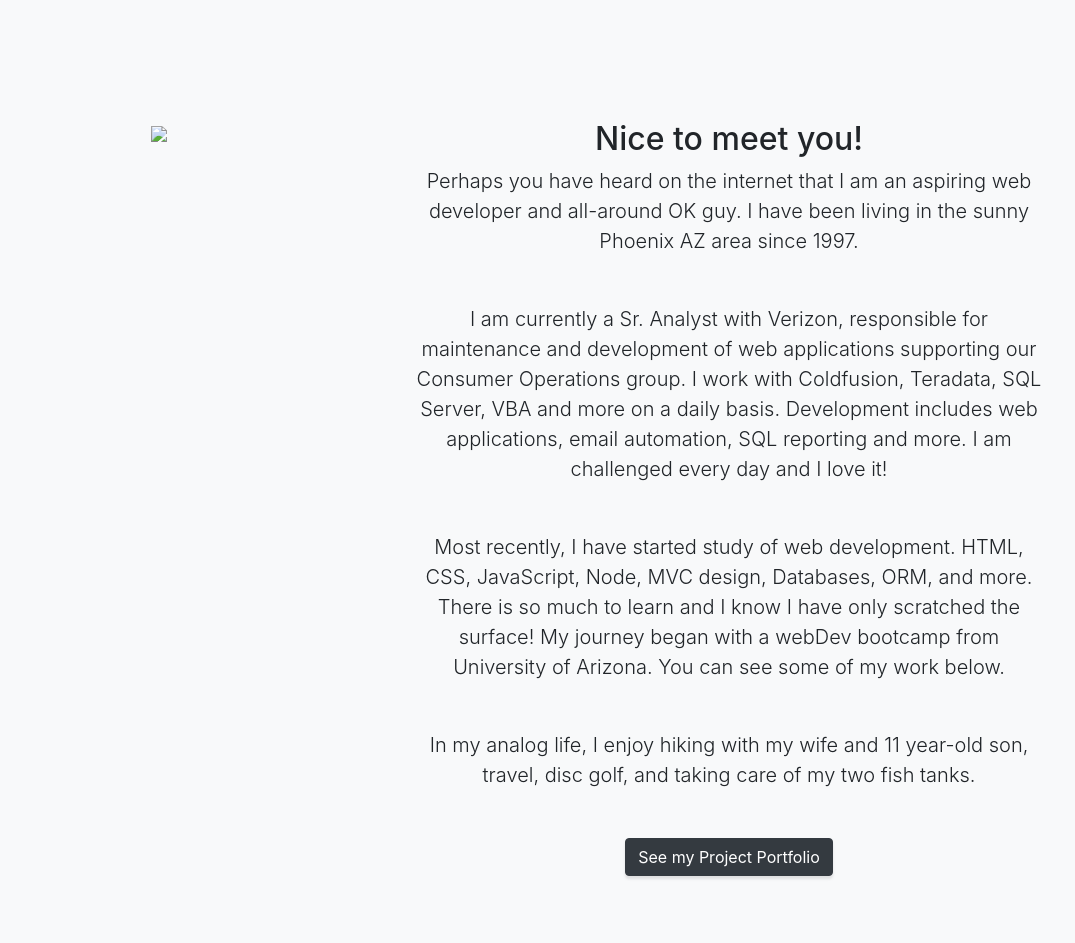
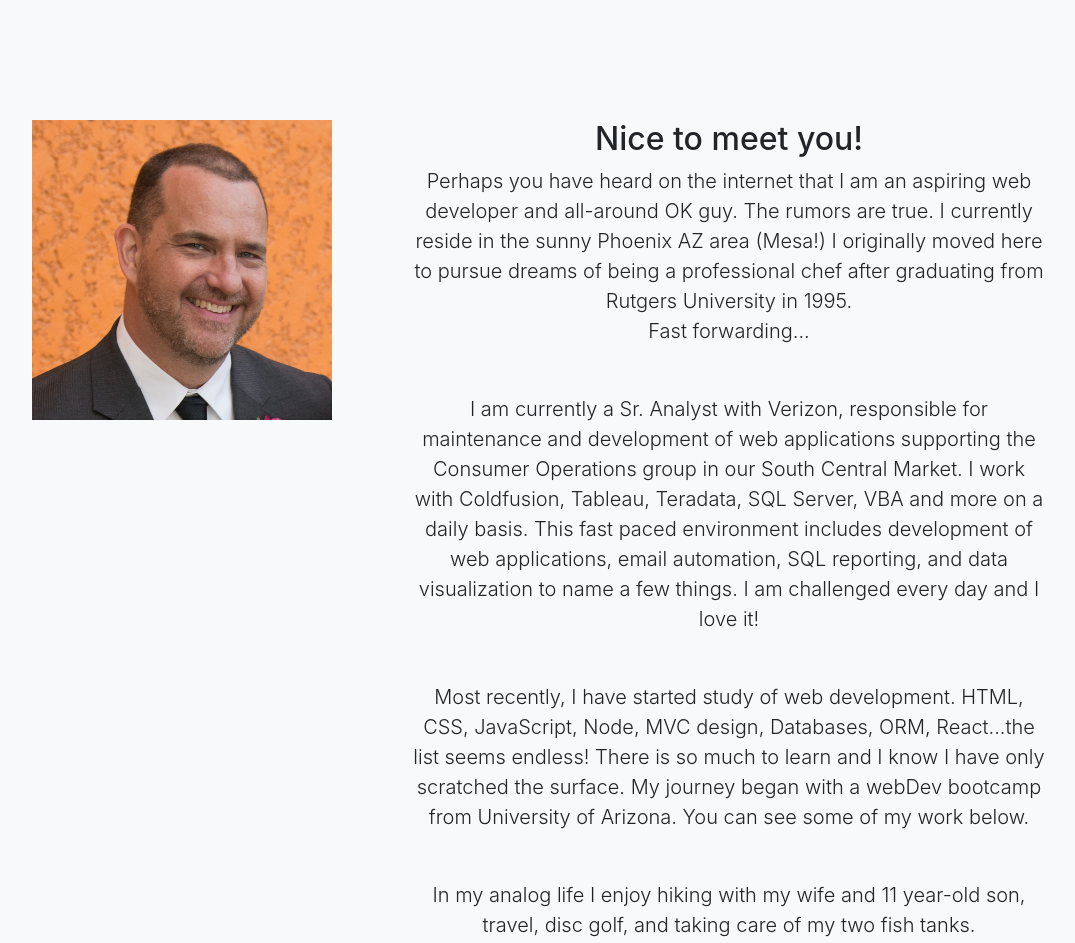
Before and after one commit to dvdlarson/Portfolio-2.0, a website with bundled scripts: page index.html in a window 1280 px wide. Shown: the part 800-1743 px from the top of the page, without its empty margins (101-1176 px from the left). Built offline with nearby package versions, Linux system fonts and the light colour scheme; files whose address does not match are found by name.

Commit message:
updated about section, added photo

```diff
--- a/css/portfolio.css
+++ b/css/portfolio.css
@@ -93,6 +93,11 @@ h6 {
   background-size: cover;
 }
 
+.headshot {
+  margin-right:1rem;
+  height:300px;
+  width:300px;
+}
 .masthead h1 {
   font-size: 4rem;
   margin: 0;
--- a/index.html
+++ b/index.html
@@ -67,13 +67,13 @@
     <section class="content-section bg-light" id="about">
       <div class="container text-center">
         <div class="row">
-          <div class="col-lg-3 mx-auto"><img src="img/head.jpg"/></div>
+          <div class="col-lg-3 mx-auto"><img class="headshot" src="img/head.jpg"/></div>
           <div class="col-lg-7 mx-auto">
             <h2>Nice to meet you!</h2>
-            <p class="lead mb-5">Perhaps you have heard on the internet that I am an aspiring web developer and all-around OK guy. I have been living in the sunny Phoenix AZ area since 1997. </p>
-            <p class="lead mb-5">I am currently a Sr. Analyst with Verizon, responsible for maintenance and development of web applications supporting our Consumer Operations group. I work with Coldfusion, Teradata, SQL Server, VBA and more on a daily basis. Development includes web applications, email automation, SQL reporting and more. I am challenged every day and I love it!</p>
-            <p class="lead mb-5">Most recently, I have started study of web development. HTML, CSS, JavaScript, Node, MVC design, Databases, ORM, and more. There is so much to learn and I know I have only scratched the surface! My journey began with a webDev bootcamp from University of Arizona. You can see some of my work below.</p>
-            <p class="lead mb-5">In my analog life, I enjoy hiking with my wife and 11 year-old son, travel, disc golf, and taking care of my two fish tanks.</p>
+            <p class="lead mb-5">Perhaps you have heard on the internet that I am an aspiring web developer and all-around OK guy. The rumors are true. I currently reside in the sunny Phoenix AZ area (Mesa!) I originally moved here to pursue dreams of being a professional chef after graduating from Rutgers University in 1995.<br> Fast forwarding...</p>
+            <p class="lead mb-5">I am currently a Sr. Analyst with Verizon, responsible for maintenance and development of web applications supporting the Consumer Operations group in our South Central Market. I work with Coldfusion, Tableau, Teradata, SQL Server, VBA and more on a daily basis. This fast paced environment includes development of web applications, email automation, SQL reporting, and data visualization to name a few things. I am challenged every day and I love it!</p>
+            <p class="lead mb-5">Most recently, I have started study of web development. HTML, CSS, JavaScript, Node, MVC design, Databases, ORM, React...the list seems endless! There is so much to learn and I know I have only scratched the surface. My journey began with a webDev bootcamp from University of Arizona. You can see some of my work below.</p>
+            <p class="lead mb-5">In my analog life I enjoy hiking with my wife and 11 year-old son, travel, disc golf, and taking care of my two fish tanks.</p>
             <a class="btn btn-dark btn-xl js-scroll-trigger" href="#portfolio">See my Project Portfolio</a>
           </div>
         </div>
@@ -144,7 +144,7 @@
             </a>
           </div>
           <div class="col-lg-6">
-            <a class="portfolio-item" href="https://dvdlarson.github.io/triviaGame/" target="_blank">
+            <a class="portfolio-item" href="https://dvdlarson.github.io/trains/" target="_blank">
               <span class="caption">
                 <span class="caption-content">
                   <h2>Train Schedules</h2>
@@ -187,6 +187,11 @@
               <img class="img-fluid" src="img/hamburgertown.png" alt="">
             </a>
           </div>
+        </div>
+        <div class="row">
+          <div class="col-lg-10 mx-auto text-center">
+        <a class="btn btn-dark btn-xl js-scroll-trigger" style="margin-top:1rem" href="#contact">Let's Get In Touch</a>
+        </div>
         </div>
       </div>
     </section>
```
Also changed, not shown: img/head.jpg (added).
